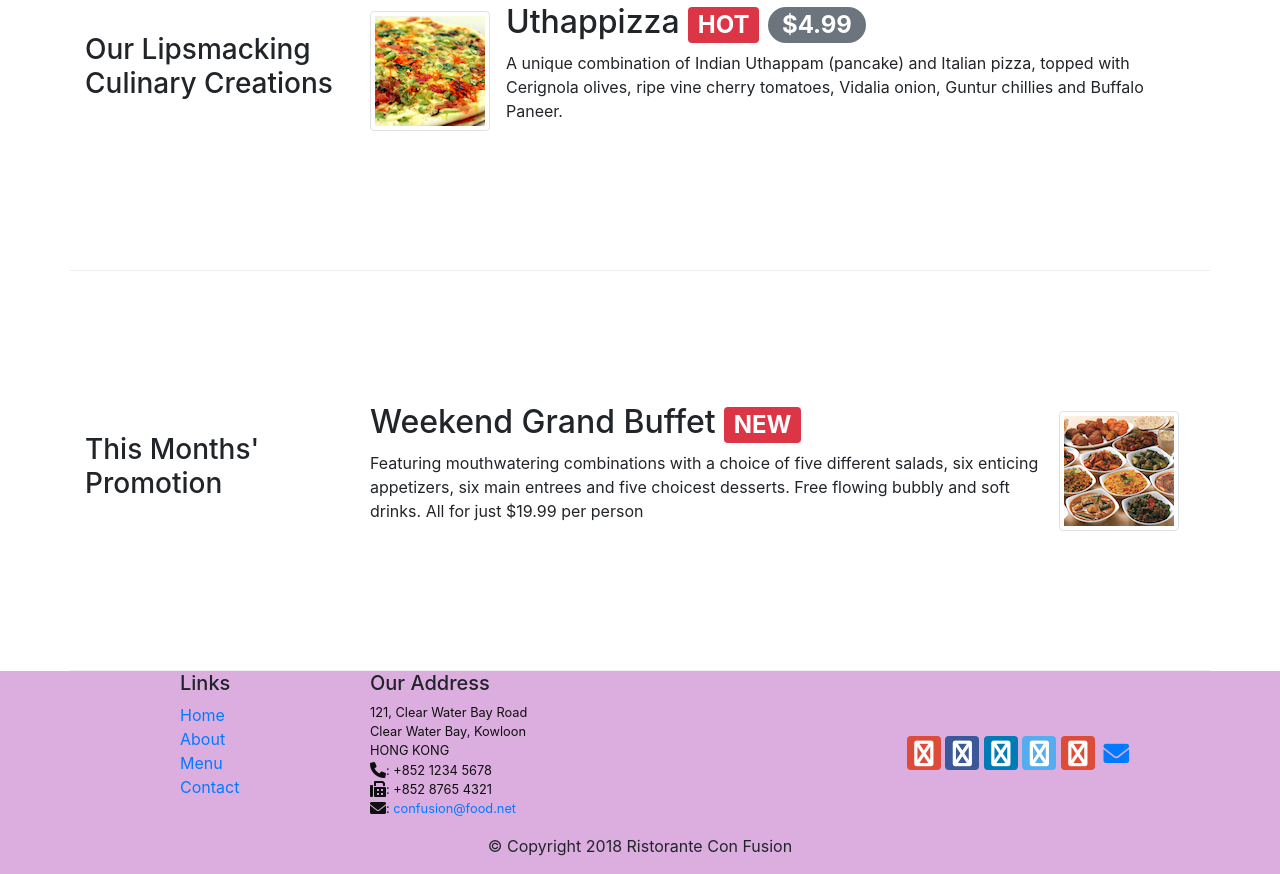
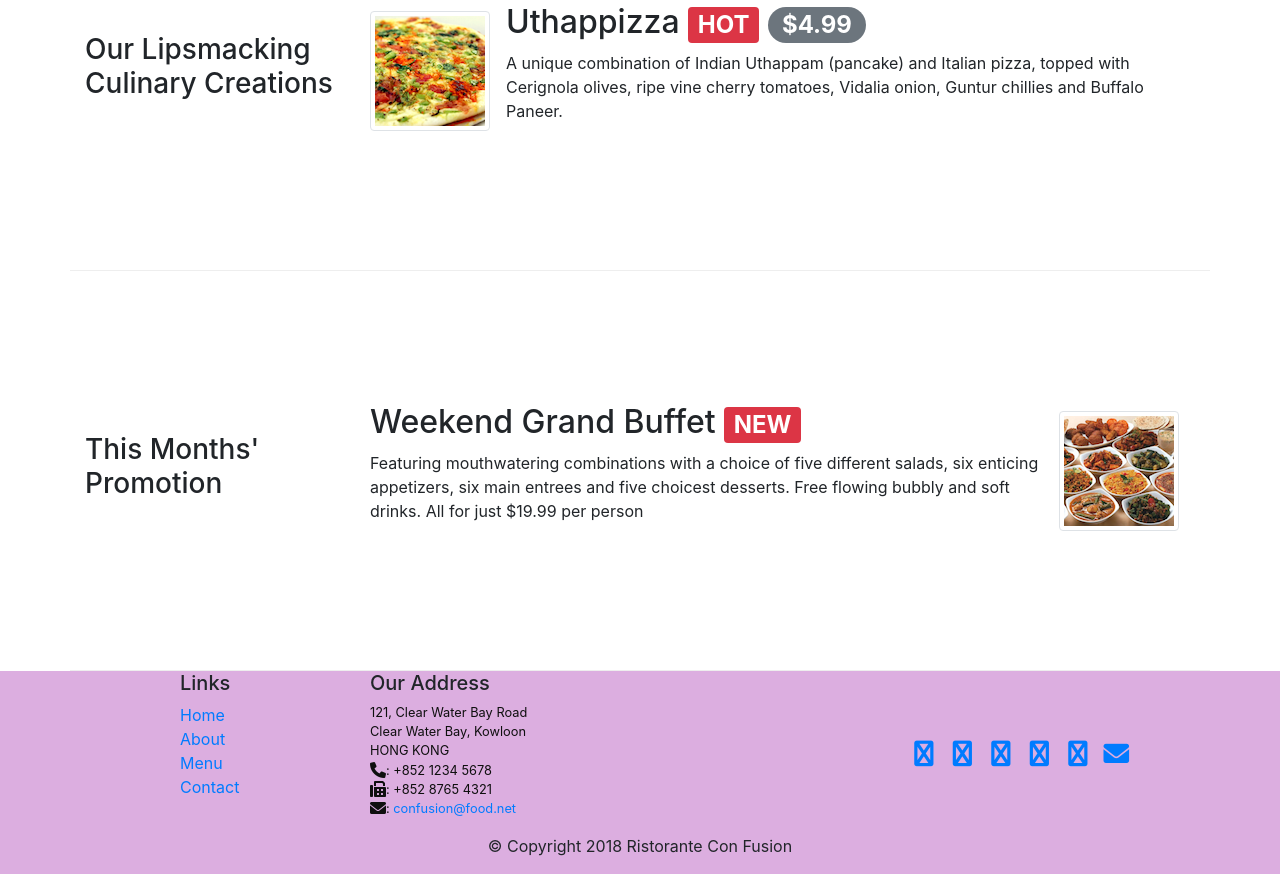
Before and after one commit to Prabhjot410/front-end-web-ui-Frameworks-and-tools, a website: page Bootstrap4/index.html in a window 1280 px wide. Shown: the part 884-1758 px from the top of the page. Drawn offline with nearby package versions, Linux system fonts and the light colour scheme.

Commit message:
Update index.html

```diff
--- a/Bootstrap4/index.html
+++ b/Bootstrap4/index.html
@@ -342,12 +342,12 @@
                     </div>
                     <div class="col-12 col-sm-4 align-self-center">
                     <div class="text-center">
-                        <a class="btn btn-social-icon btn-google" href="http://google.com/+"><span class="fa fa-google-plus"></span></a>
-                        <a class="btn btn-social-icon btn-facebook" href="http://www.facebook.com/profile.php?id="><i class="fa fa-facebook"></i></a>
-                        <a class="btn btn-social-icon btn-linkedin" href="http://www.linkedin.com/in/"><i class="fa fa-linkedin"></i></a>
-                        <a class="btn btn-social-icon btn-twitter" href="http://twitter.com/"><i class="fa fa-twitter"></i></a>
-                        <a class="btn btn-social-icon btn-google" href="http://youtube.com/"><i class="fa fa-youtube"></i></a>
-                        <a class="btn btn-social-icon" href="mailto:"><i class="fa fa-envelope-o"></i></a>
+                        <a class="btn btn-social-icon " href="http://google.com/+"><span class="fa fa-google-plus"></span></a>
+                        <a class="btn btn-social-icon " href="http://www.facebook.com/profile.php?id="><i class="fa fa-facebook"></i></a>
+                        <a class="btn btn-social-icon " href="http://www.linkedin.com/in/"><i class="fa fa-linkedin"></i></a>
+                        <a class="btn btn-social-icon " href="http://twitter.com/"><i class="fa fa-twitter"></i></a>
+                        <a class="btn btn-social-icon " href="http://youtube.com/"><i class="fa fa-youtube"></i></a>
+                        <a class="btn btn-social-icon " href="mailto:"><i class="fa fa-envelope-o"></i></a>
                     </div>
                 </div>
            </div>
```
